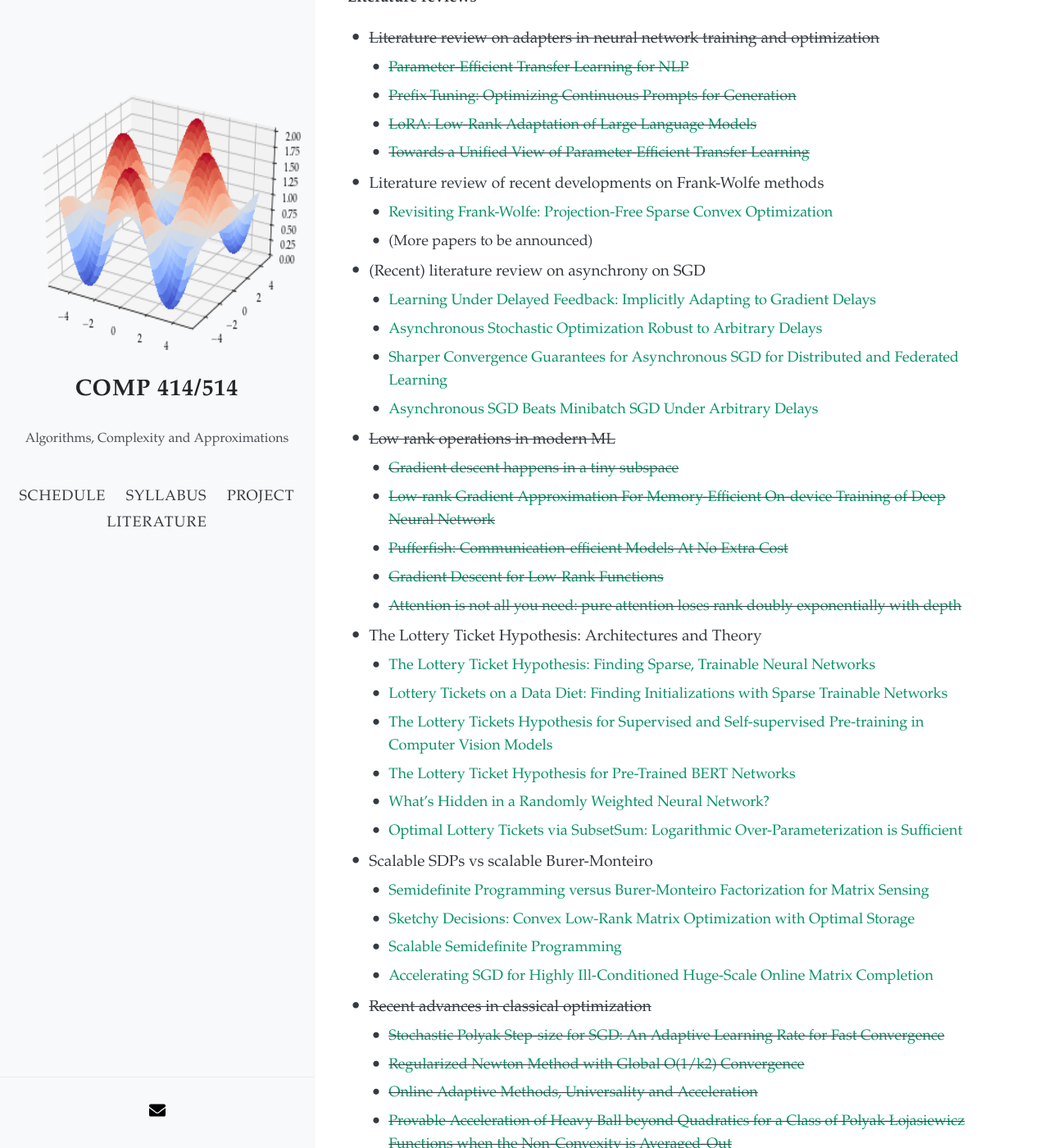
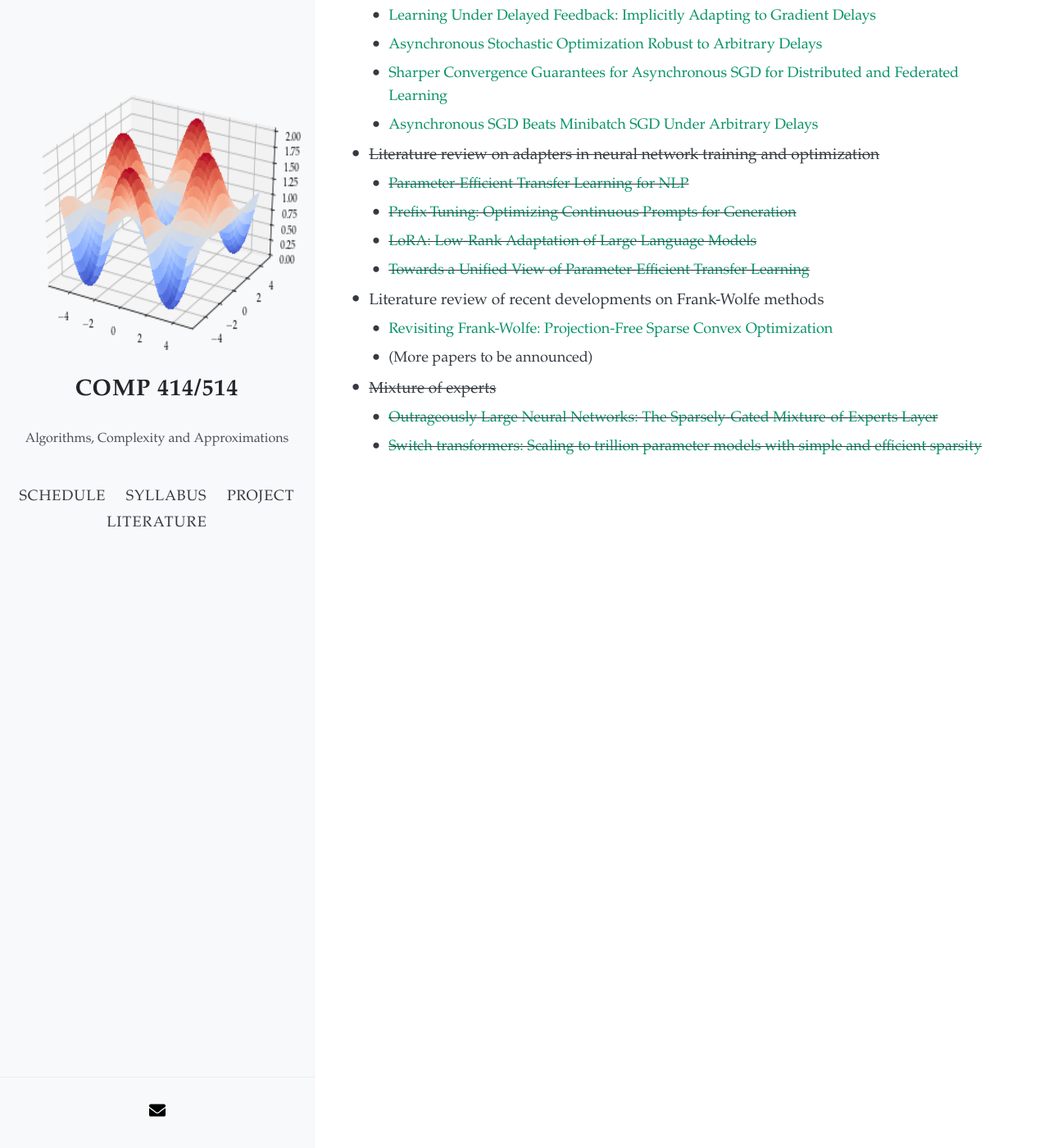
Before and after one commit to akyrillidis/comp414-514, a Jekyll site: the page built from project.md, in a window 1280 px wide and 1400 px high, scrolled down 2179 px. Shown: the whole window at 82% size. Built offline with Jekyll 4.4.1, drawn with Linux system fonts in a browser that asks for light colours; nearby versions of some CDN libraries; after the commit the page ends 2809 px from its top, so only the background shows below that; some of the changed text lies outside the part shown.

Commit message:
Update project.md

```diff
--- a/project.md
+++ b/project.md
@@ -63,7 +63,11 @@ The course project can be categorized as a literature review, original research,
   - [MLP-Mixer: An all-MLP Architecture for Vision](https://arxiv.org/pdf/2105.01601.pdf)
   - [Retentive Network: A Successor to Transformer for Large Language Models](https://arxiv.org/pdf/2307.08621.pdf)
 
-**Literature reviews**
+- (Recent) advances in asynchrony on distributed SGD
+  - [Learning Under Delayed Feedback: Implicitly Adapting to Gradient Delays](https://arxiv.org/pdf/2106.12261.pdf)
+  - [Asynchronous Stochastic Optimization Robust to Arbitrary Delays](https://proceedings.neurips.cc/paper/2021/file/4b85256c4881edb6c0776df5d81f6236-Paper.pdf)
+  - [Sharper Convergence Guarantees for Asynchronous SGD for Distributed and Federated Learning](https://arxiv.org/pdf/2206.08307.pdf)
+  - [Asynchronous SGD Beats Minibatch SGD Under Arbitrary Delays](https://arxiv.org/pdf/2206.07638.pdf)
 
 - ~~Literature review on adapters in neural network training and optimization~~
   - ~~[Parameter-Efficient Transfer Learning for NLP](https://arxiv.org/pdf/1902.00751.pdf)~~
@@ -75,55 +79,12 @@ The course project can be categorized as a literature review, original research,
   - [Revisiting Frank-Wolfe: Projection-Free Sparse Convex Optimization](http://m8j.net/math/revisited-FW.pdf)
   - (More papers to be announced)
 
-- (Recent) literature review on asynchrony on SGD
-  - [Learning Under Delayed Feedback: Implicitly Adapting to Gradient Delays](https://arxiv.org/pdf/2106.12261.pdf)
-  - [Asynchronous Stochastic Optimization Robust to Arbitrary Delays](https://proceedings.neurips.cc/paper/2021/file/4b85256c4881edb6c0776df5d81f6236-Paper.pdf)
-  - [Sharper Convergence Guarantees for Asynchronous SGD for Distributed and Federated Learning](https://arxiv.org/pdf/2206.08307.pdf)
-  - [Asynchronous SGD Beats Minibatch SGD Under Arbitrary Delays](https://arxiv.org/pdf/2206.07638.pdf)
 
-- ~~Low rank operations in modern ML~~
-  - ~~[Gradient descent happens in a tiny subspace](https://arxiv.org/pdf/1812.04754.pdf)~~
-  - ~~[Low-rank Gradient Approximation For Memory-Efficient On-device Training of Deep Neural Network](https://arxiv.org/pdf/2001.08885.pdf)~~
-  - ~~[Pufferfish: Communication-efficient Models At No Extra Cost](https://arxiv.org/pdf/2103.03936.pdf)~~
-  - ~~[Gradient Descent for Low-Rank Functions](https://arxiv.org/pdf/2206.08257.pdf)~~
-  - ~~[Attention is not all you need: pure attention loses rank doubly exponentially with depth](https://arxiv.org/pdf/2103.03404.pdf)~~
-
-- The Lottery Ticket Hypothesis: Architectures and Theory
-  - [The Lottery Ticket Hypothesis: Finding Sparse, Trainable Neural Networks](https://arxiv.org/pdf/1803.03635.pdf)
-  - [Lottery Tickets on a Data Diet: Finding Initializations with Sparse Trainable Networks](https://arxiv.org/pdf/2206.01278.pdf)
-  - [The Lottery Tickets Hypothesis for Supervised and Self-supervised Pre-training in Computer Vision Models](https://openaccess.thecvf.com/content/CVPR2021/papers/Chen_The_Lottery_Tickets_Hypothesis_for_Supervised_and_Self-Supervised_Pre-Training_in_CVPR_2021_paper.pdf)
-  - [The Lottery Ticket Hypothesis for Pre-Trained BERT Networks](https://proceedings.neurips.cc/paper/2020/file/b6af2c9703f203a2794be03d443af2e3-Paper.pdf)
-  - [What’s Hidden in a Randomly Weighted Neural Network?](https://arxiv.org/pdf/1911.13299.pdf)
-  - [Optimal Lottery Tickets via SubsetSum: Logarithmic Over-Parameterization is Sufficient](https://proceedings.neurips.cc/paper/2020/file/1b742ae215adf18b75449c6e272fd92d-Paper.pdf)
-
-- Scalable SDPs vs scalable Burer-Monteiro
-  - [Semidefinite Programming versus Burer-Monteiro Factorization for Matrix Sensing](https://arxiv.org/pdf/2208.07469.pdf)
-  - [Sketchy Decisions: Convex Low-Rank Matrix Optimization with Optimal Storage](https://arxiv.org/pdf/1702.06838.pdf)
-  - [Scalable Semidefinite Programming](https://arxiv.org/pdf/1912.02949.pdf)
-  - [Accelerating SGD for Highly Ill-Conditioned Huge-Scale Online Matrix Completion](https://arxiv.org/pdf/2208.11246.pdf)
-
-- ~~Recent advances in classical optimization~~
-  - ~~[Stochastic Polyak Step-size for SGD: An Adaptive Learning Rate for Fast Convergence](https://arxiv.org/pdf/2002.10542.pdf)~~
-  - ~~[Regularized Newton Method with Global O(1/k2) Convergence](https://arxiv.org/pdf/2112.02089.pdf)~~
-  - ~~[Online Adaptive Methods, Universality and Acceleration](https://arxiv.org/pdf/1809.02864.pdf)~~
-  - ~~[Provable Acceleration of Heavy Ball beyond Quadratics for a Class of Polyak-Łojasiewicz Functions when the Non-Convexity is Averaged-Out](https://arxiv.org/pdf/2206.11872.pdf)~~
-
-- Sparsity in neural network training via constrained optimization
-  - [Learning Sparse Neural Networks through L0 Regularization](https://arxiv.org/pdf/1712.01312.pdf)
-  - [“Learning-Compression” Algorithms for Neural Net Pruning](https://faculty.ucmerced.edu/mcarreira-perpinan/papers/cvpr18.pdf)
-  - [Controlled Sparsity via Constrained Optimization](https://arxiv.org/pdf/2208.04425.pdf)
-  - [Data-Efficient Structured Pruning via Submodular Optimization](https://arxiv.org/pdf/2203.04940.pdf)
-  - [Effective Sparsification of Neural Networks with Global Sparsity Constraint](https://arxiv.org/pdf/2105.01571.pdf)
 
 - ~~Mixture of experts~~
   - ~~[Outrageously Large Neural Networks: The Sparsely-Gated Mixture-of-Experts Layer](https://arxiv.org/pdf/1701.06538.pdf)~~
   - ~~[Switch transformers: Scaling to trillion parameter models with simple and efficient sparsity](https://arxiv.org/pdf/2101.03961.pdf)~~
 
-- ~~Two regimes in neural network training~~
-  - ~~[Gradient Descent on Neural Networks Typically Occurs at the Edge of Stability](https://arxiv.org/pdf/2103.00065.pdf)~~
-  - ~~[Super-Convergence with an Unstable Learning Rate](https://arxiv.org/pdf/2102.10734.pdf)~~
-  - ~~[The large learning rate phase of deep learning: the catapult mechanism](https://arxiv.org/pdf/2003.02218.pdf)~~
-  - ~~[The Two Regimes of Deep Network Training](https://arxiv.org/pdf/2002.10376.pdf)~~
 
 
 
```
